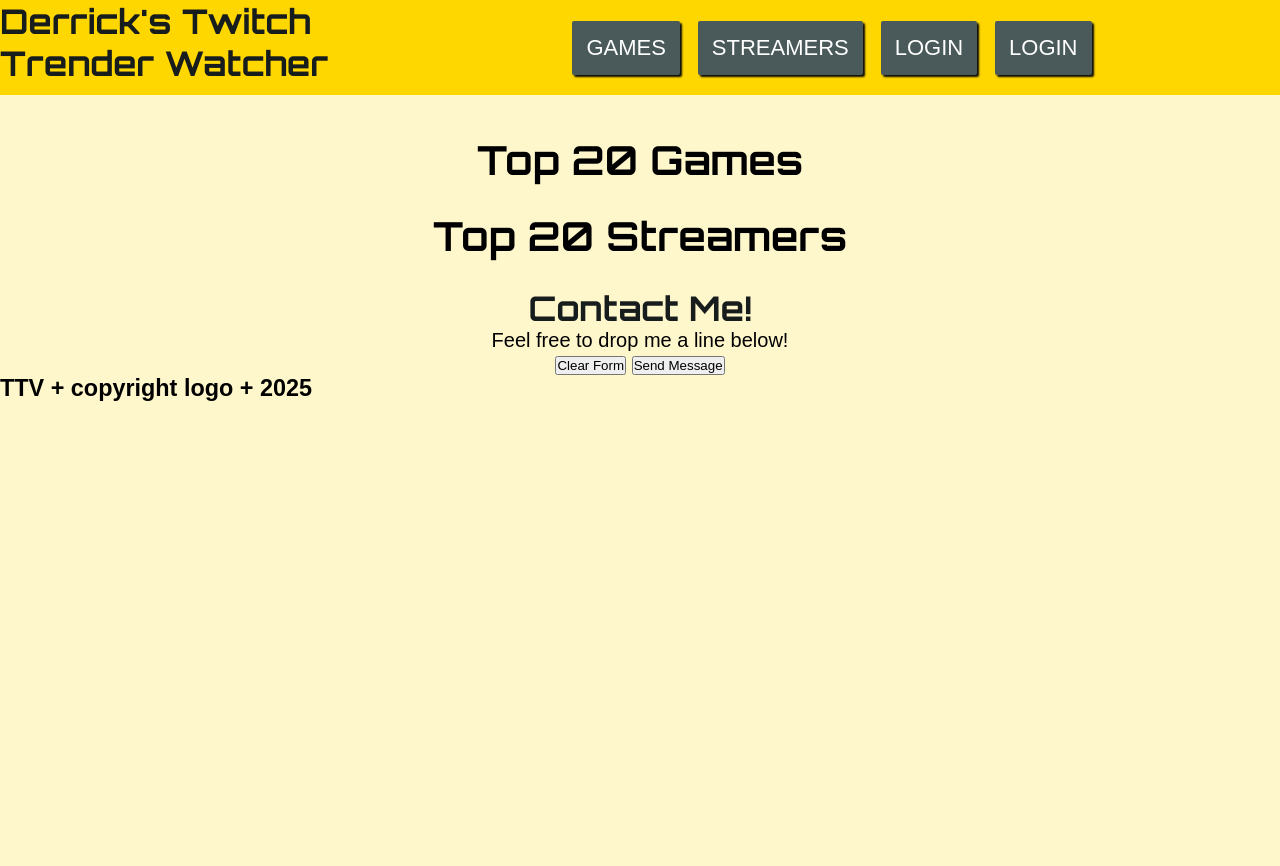
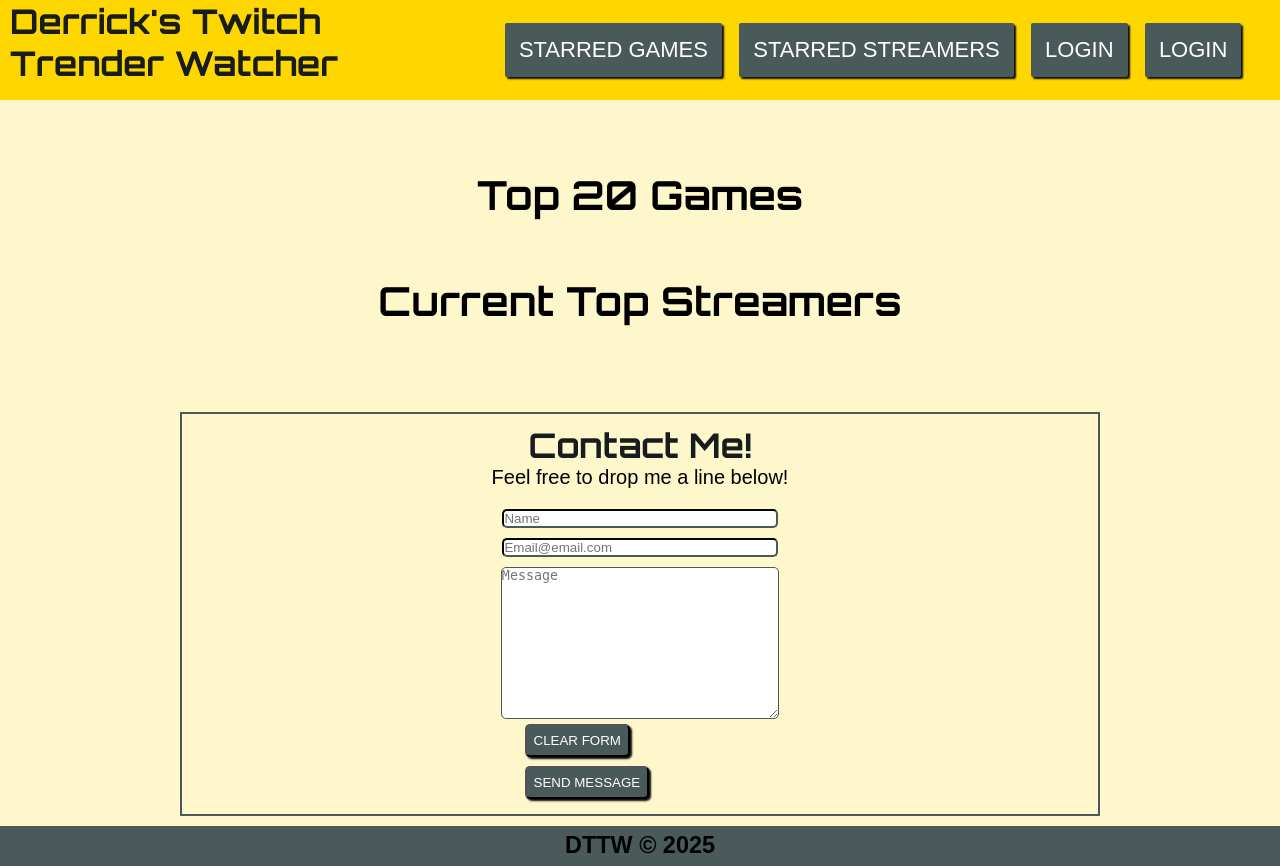
Before and after one commit to DerrickLapp/FSDI_Capstone, a Django app: page / in a window 1280 px wide. Before the commit the page ends 401 px from the top, so only its background shows below. Run offline with Django 5.2, Linux system fonts and the light colour scheme; data that the repository does not hold is empty; some web fonts are replaced.

Commit message:
Capstone FSDI_118 Class 4 - added details for game pages, and streamer pages, some css

```diff
--- /dev/null
+++ b/pages/forms.py
@@ -0,0 +1,6 @@
+from django import forms
+
+class ContactForm(forms.Form):
+    name = forms.CharField(max_length=100, widget=forms.TextInput(attrs={'placeholder': 'Name'}))
+    email = forms.CharField(max_length=200, widget=forms.TextInput(attrs={'type': 'email', 'placeholder': 'Email@email.com'}))
+    message = forms.CharField(widget=forms.Textarea(attrs={'placeholder': 'Message'}))
--- a/pages/urls.py
+++ b/pages/urls.py
@@ -1,9 +1,10 @@
 from django.urls import path
-from .views import home_view, game_detail
+from .views import home_view, game_detail, streamer_detail
 
 
 urlpatterns = [
     path("", home_view, name="root"),
     path("home/", home_view, name="home"),
-    path("pages/<int:game_id>/", game_detail, name="game_detail"),
+    path("pages/game/<int:game_id>/", game_detail, name="game_detail"),
+    path("pages/streamer/<int:user_id>/", streamer_detail, name="streamer_detail"),
 ]
--- a/pages/utils.py
+++ b/pages/utils.py
@@ -1,5 +1,5 @@
 from django.shortcuts import render
-from .models import Game
+from .models import Game, StreamData
 import os
 import requests
 
@@ -33,4 +33,20 @@
 def get_top_streams():
     url = "https://api.twitch.tv/helix/streams"
     response = requests.get(url, headers=HEADERS)
+    if response.status_code == 200:
+        streams_data = response.json()["data"]
+        for stream in streams_data:
+            StreamData.objects.update_or_create (
+                streamer_id=stream["id"],
+                user_id = stream["user_id"],
+                defaults={
+                "user_name":stream["user_name"],
+                "title":stream["title"],
+                "game_id":stream["game_id"],
+                "game_name":stream["game_name"],
+                "viewer_count":stream["viewer_count"],
+                "started_at":stream["started_at"],
+                "thumbnail_url":stream["thumbnail_url"],
+                }
+            )
     return response.json()
--- a/pages/views.py
+++ b/pages/views.py
@@ -1,6 +1,9 @@
-from django.shortcuts import render, get_object_or_404
+from django.shortcuts import render, get_object_or_404, redirect
+from django.utils.text import slugify
 from .utils import HEADERS, get_top_games, get_top_streams
-from .models import Game
+from .models import Game, StreamData
+from .forms import ContactForm
+from django.core.mail import send_mail
 import requests
 
 # Create your views here.
@@ -8,26 +11,131 @@
 
     games = get_top_games()
     streams = get_top_streams()
+    form = ContactForm()
+
     if "data" in games:
         for game in games["data"]:
             game["box_art_url"] = game["box_art_url"].replace("{width}", "300").replace("{height}", "400")
             game["game_id"] = game["id"]
 
+
     if "data" in streams:
         for stream in streams["data"]:
+            stream["streamer_id"] = stream["id"]
+            stream["user_name"] = stream["user_name"]
+            stream["user_id"] = stream["user_id"]
+            stream["title"] = stream["title"]
+            stream["game_id"] = stream["game_id"]
+            stream["game_name"] = stream["game_name"]
+            stream["viewer_count"] = stream["viewer_count"]
+            stream["started_at"] = stream["started_at"]
+
             if "thumbnail_url" in stream:  # Some streams might use thumbnail_url
                 stream["profile_image_url"] = stream["thumbnail_url"].replace("{width}", "300").replace("{height}", "400")
 
 
-    return render(request, 'pages/home.html', {"games": games, "streams": streams})
+    if request.method == "POST":
+        form = ContactForm(request.POST)
+        #collect the data of the form
+        if form.is_valid():
+            print("Data is Valid")
+
+            name = form.cleaned_data["name"]
+            email = form.cleaned_data["email"]
+            message = form.cleaned_data["message"]
+
+            # This is the email information
+            message_body = (
+                f"You have a new email from DTTW \n"
+                f"Name: {name}\n"
+                f"Email: {email}\n"
+                f"Message: {message}"
+            )
+
+            #Try to send the email!
+            try:
+                #send_mail <-- Django Core Email
+                send_mail(
+                    "Email from DTTW",      #Subject
+                    message_body,                #Message Body -> What the user typed in message
+                    email,                       #From email -> The user's email
+                    ['derrickelapp@hotmail.com'] #To Email -> Where you want to get the email message
+                )
+
+                print("Email sent successfully")
+                #Render and redirect user
+                return redirect("home")
+
+            except Exception as e:
+                #catching malicious behavior
+                print(f"Error sending the email:{e}")
+
+                return render(request, 'pages/home.html', {
+                    "games": games,
+                    "streams": streams,
+                    "form":form,
+                    "error":str(e)
+                })
+
+        else:
+            print("Data is NOT Valid")
+    else:
+        #There is not POST request
+        form = ContactForm()
+    form = ContactForm()
+
+    return render(request, 'pages/home.html', {"games": games, "streams": streams, "form": form})
 
 
 #  individual games and streamers
 def game_detail(request, game_id):
     game = get_object_or_404(Game, game_id = game_id)
+    game.box_art_url = game.box_art_url.replace("{width}", "300").replace("{height}", "400")
 
     # Fetches streaming stats
     url = f"https://api.twitch.tv/helix/streams?game_id={game_id}"
     response = requests.get(url, headers=HEADERS)
+    streams = []
 
-    return render(request, "pages/game_detail.html", {"game": game})
+    if response.status_code == 200:
+        data = response.json().get("data", [])
+
+        for stream in data:
+            streams.append({
+                "user_name": stream["user_name"],
+                "title": stream["title"],
+                "viewer_count": stream["viewer_count"],
+                "started_at": stream["started_at"],
+                "url": f"https://www.twitch.tv/{stream['user_name']}"
+            })
+
+    return render(request, "pages/game_detail.html", {"game": game, "streams": streams})
+
+
+def streamer_detail(request, user_id):
+    streamer = get_object_or_404(StreamData, user_id = user_id)
+    streamer.thumbnail_url = streamer.thumbnail_url.replace("{width}", "300").replace("{height}", "400")
+
+    # Fetches streaming stats
+    url =f"https://api.twitch.tv/helix/streams?user_id={user_id}"
+    response = requests.get(url, headers=HEADERS)
+
+    # Fetching past videos
+    videos_url = f"https://api.twitch.tv/helix/videos?user_id={user_id}"
+    videos_response = requests.get(videos_url, headers=HEADERS)
+    videos_data = videos_response.json().get("data", [])
+    print(videos_data)
+
+
+    for video in videos_data:
+        if "thumbnail_url" in video:
+            video["thumbnail_url"] = video["thumbnail_url"].replace("%{width}", "300").replace("%{height}", "400")
+
+
+    return render(request, "pages/streamer_detail.html", {"streamer": streamer, "videos_data": videos_data})
+
+
+# Contact View
+def contact_view(request):
+
+    return render(request, 'pages/contact.html', {})
--- a/static/css/base.css
+++ b/static/css/base.css
@@ -19,9 +19,10 @@
     font-size: 20px;
 }
 
-a {
+a, button {
     text-decoration: none;
-    color: black;
+    color: white;
+    background-color: var(--secondary-color) !important;
 }
 
 /* Body */
@@ -32,6 +33,7 @@
 
 h1{
     font-size: 2rem;
+    margin-top: 1.5rem;
 }
 
 h2, label {
--- a/static/css/header.css
+++ b/static/css/header.css
@@ -2,7 +2,7 @@
 /* Header */
 header {
     top: 0px;
-    height: 95px;
+    height: 100px;
     background-color: var(--primary-color);
     color: var(--secondary-color);
     display: flex;
@@ -14,6 +14,7 @@
 }
 .header_left h2{
     margin-bottom: 0px;
+    margin-left: .5rem;
 }
 
 .header_right {
@@ -25,6 +26,9 @@
 
 .nav-options {
     width: 100%;
+    display: flex;
+    justify-content: right;
+    margin-right: 1.5rem;
 }
 
 .nav-options a {
--- a/static/css/responsive.css
+++ b/static/css/responsive.css
@@ -1,4 +1,4 @@
-@media (max-width: 785px) {
+@media (max-width: 790px) {
     html {
         font-size: 12px;
     }
@@ -10,7 +10,6 @@
 
     .header_left {
         width: 100%;
-        margin: 1rem 0px;
     }
 
     .header_right {
@@ -51,9 +50,15 @@
     .skills {
         grid-template-columns: repeat(2, 1fr) !important;
     }
+
+    .picnameandlink {
+        flex-direction: column;
+        margin-bottom: 1.5rem;
+    }
+
 }
 
-@media ((min-width: 786px) and (max-width:1007px)) {
+@media ((min-width: 791px) and (max-width:1007px)) {
     html {
         font-size: 16px;
     }
--- a/static/css/sections.css
+++ b/static/css/sections.css
@@ -14,7 +14,7 @@
     margin-top: 1.3rem;
 }
 
-.list-container li {
+.list-container a {
     display: flex;
     flex: 1 1 22%; /* Makes each item take up 25% of the width */
     flex-direction: column;
@@ -27,3 +27,179 @@
     border: 1px solid var(--secondary-color);
     border-radius: 5px;
 }
+
+.list-container a:hover {
+    border-bottom: solid 5px black;
+    box-shadow: 2px 2px 2px var(--secondary-color);
+}
+
+/* Contact */
+.contact_section {
+    display: flex;
+    flex-direction: column;
+    justify-content: center;
+    padding: .5rem;
+    margin-left: auto;
+    margin-right: auto;
+    margin-top: 3rem;
+    margin-bottom: .5rem;
+    border: 2px solid var(--secondary-color);
+    min-height: 40vh;
+    width: 70%;
+}
+
+.contact_section p{
+    margin-bottom: 1rem;
+}
+
+.contact_section input {
+    width: 80%;
+    margin-bottom: .5rem;
+    border-radius: 5px;
+    border-color: var(--secondary-color);
+}
+.contact_section textarea {
+    width: 81.5%;
+    border-radius: 5px;
+    border-color: var(--secondary-color);
+}
+
+.contact_section button {
+    color: #FFFFFF;
+    background-color: #4a5a5a;
+    text-transform: uppercase;
+    margin: 2% 1%;
+    padding: 7px;
+    border-radius: 5px;
+    box-shadow: 2px 2px 2px #0a0a0a;
+}
+
+.contact_section button:hover {
+    border-bottom: solid 5px black;
+}
+
+/* Game Details */
+.game-section {
+    min-height: 90vh;
+    margin-bottom: 2rem;
+}
+.game-section h1, .game-section img{
+    margin-left: 3rem;
+    margin-bottom: 1rem;
+}
+
+.game-section a {
+    color: #FFFFFF;
+    background-color: var(--secondary-color);
+    text-transform: uppercase;
+    font-size: 1.1rem;
+    margin: 2% 1%;
+    padding: 14px;
+    border-radius: 2px;
+    box-shadow: 2px 2px 2px #0a0a0a;
+}
+
+.game-section a:hover {
+    border-bottom: solid 5px black;
+}
+
+.gcard_container {
+    display: flex;
+    flex-wrap: wrap;
+    gap: 20px;
+    justify-content: center;
+    margin-top: 2rem;
+}
+
+.gcard {
+    display: flex;
+    flex-direction: column;
+    justify-content: space-between;
+    border: 1px solid #ddd;
+    border-radius: 8px;
+    padding: 15px;
+    width: 300px;
+    box-shadow: 2px 2px 10px rgba(0, 0, 0, 0.1);
+    background: var(--primary-color);
+
+}
+
+
+/* Streamer Details */
+.streamer-section {
+    min-height: 90vh;
+    margin-bottom: 2rem;
+    width: 80%;
+}
+.picnameandlink {
+    display: flex;
+    margin-left: 3rem;
+}
+
+.streamer-section a {
+    color: #FFFFFF;
+    background-color: #4a5a5a;
+    text-transform: uppercase;
+    font-size: 1.1rem;
+    padding: 14px;
+    border-radius: 2px;
+    box-shadow: 2px 2px 2px #0a0a0a;
+}
+
+.streamer-section a:hover {
+    border-bottom: solid 5px black;
+}
+
+.streamerpic {
+    display: flex;
+    max-height: 30vh;
+    max-width: 50vw;
+}
+
+.nameandlink {
+    flex-grow: 1;
+    margin-left: .5rem;
+
+}
+.nameandlink h1{
+    margin-bottom: 1.5rem;
+}
+
+.scard_container {
+    display: flex;
+    flex-wrap: wrap;
+    gap: 20px;
+    justify-content: center;
+    margin-top: 2rem;
+}
+
+.scard {
+    display: flex;
+    flex-direction: column;
+    justify-content: space-between;
+    border: 1px solid #ddd;
+    border-radius: 8px;
+    padding: 15px;
+    width: 300px;
+    box-shadow: 2px 2px 10px rgba(0, 0, 0, 0.1);
+    background: var(--primary-color);
+
+}
+
+.scard img {
+    width: 100%;
+    height: 70%;
+    object-fit: cover;
+    border-radius: 8px;
+}
+
+/* footer */
+.footer {
+    display: flex;
+    justify-content: center;
+    align-items: center;
+    margin-top: auto;
+    background-color: var(--secondary-color);
+    height: 5vh;
+    width: 100%;
+}
--- a/templates/base.html
+++ b/templates/base.html
@@ -9,9 +9,9 @@
     <link rel="preconnect" href="https://fonts.gstatic.com" crossorigin>
     <link href="https://fonts.googleapis.com/css2?family=Electrolize&family=Orbitron:wght@400..900&family=Oxanium:wght@200..800&family=Roboto+Condensed:ital,wght@0,100..900;1,100..900&family=Roboto:ital,wght@0,100;0,300;0,400;0,500;0,700;0,900;1,100;1,300;1,400;1,500;1,700;1,900&display=swap" rel="stylesheet">
     <link rel="stylesheet" href="{% static 'css/base.css' %}">
-    <link rel="stylesheet" href="{% static 'css/responsive.css' %}">
     <link rel="stylesheet" href="{% static 'css/header.css' %}">
     <link rel="stylesheet" href="{% static 'css/sections.css' %}">
+    <link rel="stylesheet" href="{% static 'css/responsive.css' %}">
     <title>{% block title %}{% endblock title %}</title>
 </head>
 <body>
@@ -26,9 +26,9 @@
             <!-- Hamburger button -->
             <input type="checkbox" id="nav-burger">
             <label for="nav-burger" class="hamburger">&#9776;</label>
-            <div class="nav-options center-row">
-                <a href="">Games</a>
-                <a href="">Streamers</a>
+            <div class="nav-options">
+                <a href="">Starred Games</a>
+                <a href="">Starred Streamers</a>
                 <a href="">Login</a>
             {% if not user.is_authenticated %}
             <a href="">Login</a>
@@ -39,12 +39,13 @@
 
     </header>
 
+
     {% block content %}
-
     {% endblock content %}
 
+
     <footer class="footer">
-        <h3>TTV + copyright logo + 2025</h3>
+        <h3>DTTW  ©  2025</h3>
     </footer>
 </body>
 </html>
--- a/templates/pages/home.html
+++ b/templates/pages/home.html
@@ -18,14 +18,14 @@
         </ul>
     </div>
 
-    <h1 class="subtitles">Top 20 Streamers</h1>
+    <h1 class="subtitles">Current Top Streamers</h1>
     <div class="top_streamers">
         <ul class="list-container">
             {% for stream in streams.data %}
-            <li>
+            <a href="{% url 'streamer_detail' stream.user_id %}">
                 <img src="{{ stream.profile_image_url }}" alt="{{ stream.user_name }}" width="50">
                 {{ stream.user_name }} - {{ stream.viewer_count }} viewers
-            </li>
+            </a>
             {% endfor %}
         </ul>
     </div>
@@ -38,10 +38,10 @@
 
     <!-- Form will go here -->
         <form method="post" id="contactForm" class="center-column">
-        <!-- {% csrf_token %}
+        {% csrf_token %}
         {{ form.name }}
         {{ form.email }}
-        {{ form.message }} -->
+        {{ form.message }}
         <div class="form-btns">
             <button type="reset">Clear Form</button>
             <button type="submit">Send Message</button>
```
Also changed, not shown: config/settings.py (+11 -0 lines), pages/models.py (+9 -4 lines), templates/pages/game_detail.html (+22 -2 lines), templates/pages/streamer_detail.html (added, +32 -0 lines), db.sqlite3, pages/migrations/0002_remove_streamdata_start_time_streamdata_game_name_and_more.py (added), pages/migrations/0003_alter_streamdata_game_name_and_more.py (added), pages/migrations/0004_alter_streamdata_started_at.py (added), pages/migrations/0005_alter_streamdata_viewer_count.py (added), pages/migrations/0006_alter_streamdata_streamer_id_and_more.py (added).
